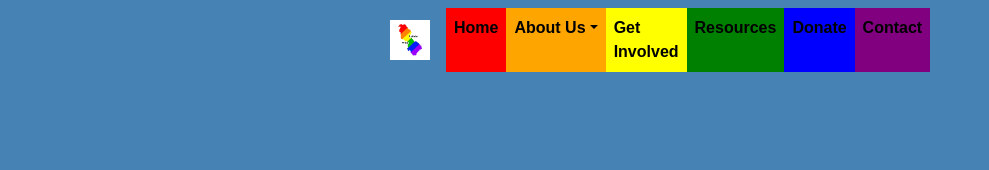
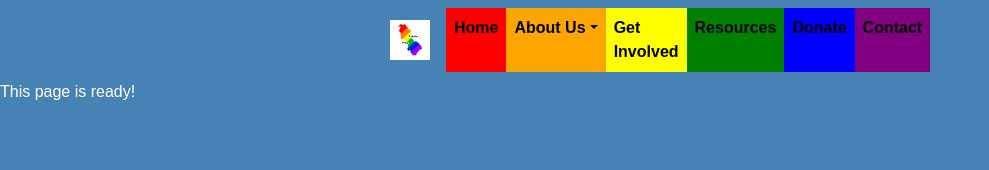
Before and after one commit to Jacobs1986/leitrim-pride, a React (Create React App) app in the folder client/: page / in a window 1280 px wide. Shown: the top 170 px of the page, without its empty margins (0-989 px from the left). Built offline with nearby package versions, Linux system fonts and the light colour scheme.

Commit message:
Updating the routes

```diff
--- a/client/src/App.js
+++ b/client/src/App.js
@@ -1,5 +1,5 @@
 import React from "react";
-import { BrowserRouter } from 'react-router-dom'
+import { BrowserRouter, Routes, Route } from 'react-router-dom'
 
 // Styling
 import './App.css'
@@ -7,11 +7,17 @@ import './App.css'
 // Components
 import Navigation from "./components/navbar/navbar";
 
+// Pages
+import Home from "./pages/home-page";
+
 function App() {
     return (
         <div>
             <BrowserRouter>
                 <Navigation />
+                <Routes>
+                    <Route path='/' element={<Home />} />
+                </Routes>
             </BrowserRouter>
         </div>
     );
--- /dev/null
+++ b/client/src/pages/home-page.js
@@ -0,0 +1,7 @@
+import React from "react";
+
+export default function Home() {
+    return (
+        <div>This page is ready!</div>
+    );
+};
```
